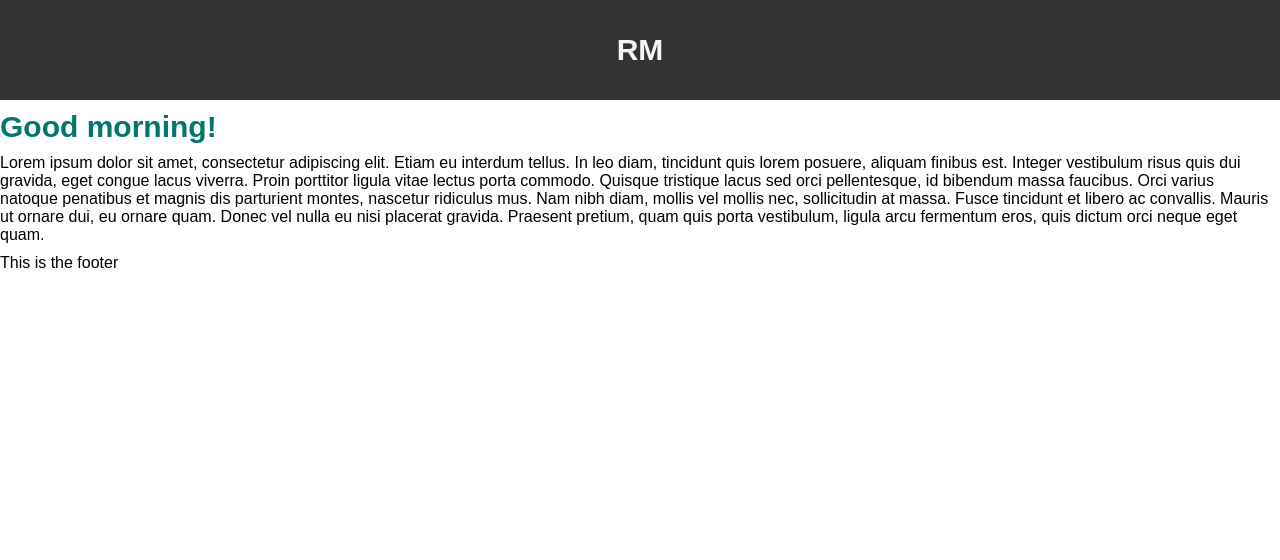
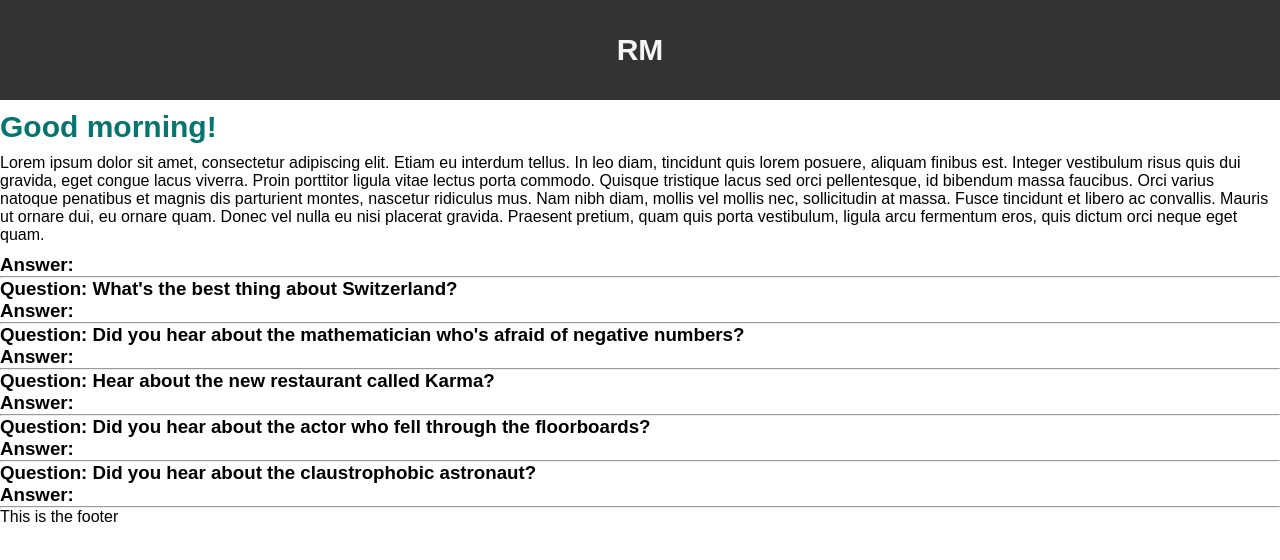
Before and after one commit to Rusydy/React-App, a React (Create React App) app: page / in a window 1280 px wide. Shown: the top 560 px of the page. Built offline with nearby package versions, Linux system fonts and the light colour scheme.

Commit message:
adding JokesData as an API part 2

```diff
--- a/src/App.js
+++ b/src/App.js
@@ -4,6 +4,7 @@ import Header from "./components/Header"
 import MainContent from "./components/MainContent"
 import Footer from "./components/Footer"
 import Greeting from "./components/Greeting"
+import Jokes from "./Jokes_processing"
 
 function App() {
   return (
@@ -11,6 +12,7 @@ function App() {
       <Header />
       <Greeting />
       <MainContent />
+      <Jokes />
       <Footer />
   </div>
   )
--- /dev/null
+++ b/src/Jokes_processing.js
@@ -0,0 +1,15 @@
+import React from "react"
+import Joke from "./components/Joke_raw" // how to access it if it's initialize in a folder before this file?
+import JokeData from "./JokesData"
+
+function Jokes() {
+    const JokesComponents = JokeData.map(joke => <Joke question={joke.question} punchline={joke.punchLine} />)
+
+    return (
+        <div>
+            {JokesComponents}
+        </div>
+    )
+}
+
+export default Jokes
--- /dev/null
+++ b/src/components/Joke_raw.js
@@ -0,0 +1,13 @@
+import React from "react"
+
+function Joke(props){
+    return (
+        <div>
+            <h3 style={{display: !props.question && "none"}}>Question: {props.question}</h3>
+            <h3 style={{color: !props.question && "#88888"}}>Answer: {props.answer}</h3>
+            <hr/>
+        </div>
+    )
+}
+
+export default Joke
```
Also changed, not shown: src/components/Joke.js (deleted, +0 -13 lines).
